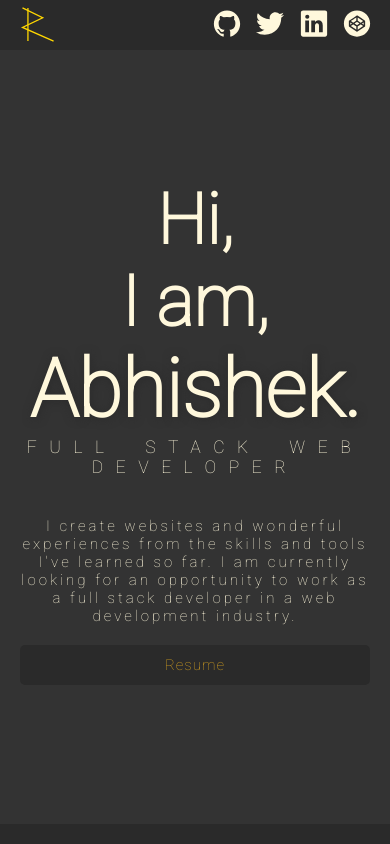
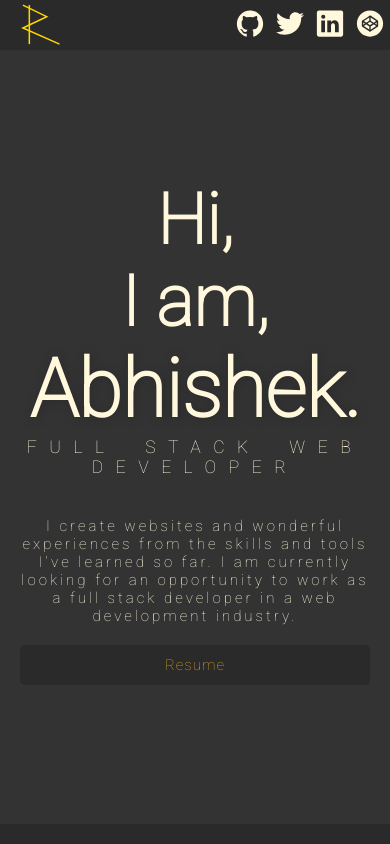
Before and after one commit to Rashiv-16/findrashiv.in, a website: page index.html in a window 390 px wide. Shown: the top 844 px of the page. Drawn offline with Linux system fonts and the light colour scheme.

Commit message:
minor fixes

```diff
--- a/css/index.css
+++ b/css/index.css
@@ -601,7 +601,7 @@ body::-webkit-scrollbar-track {
     }
 
     .links {
-        /* width: 150px; */
+        width: 150px;
         flex-wrap: nowrap;
     }
     .introduction {
```
